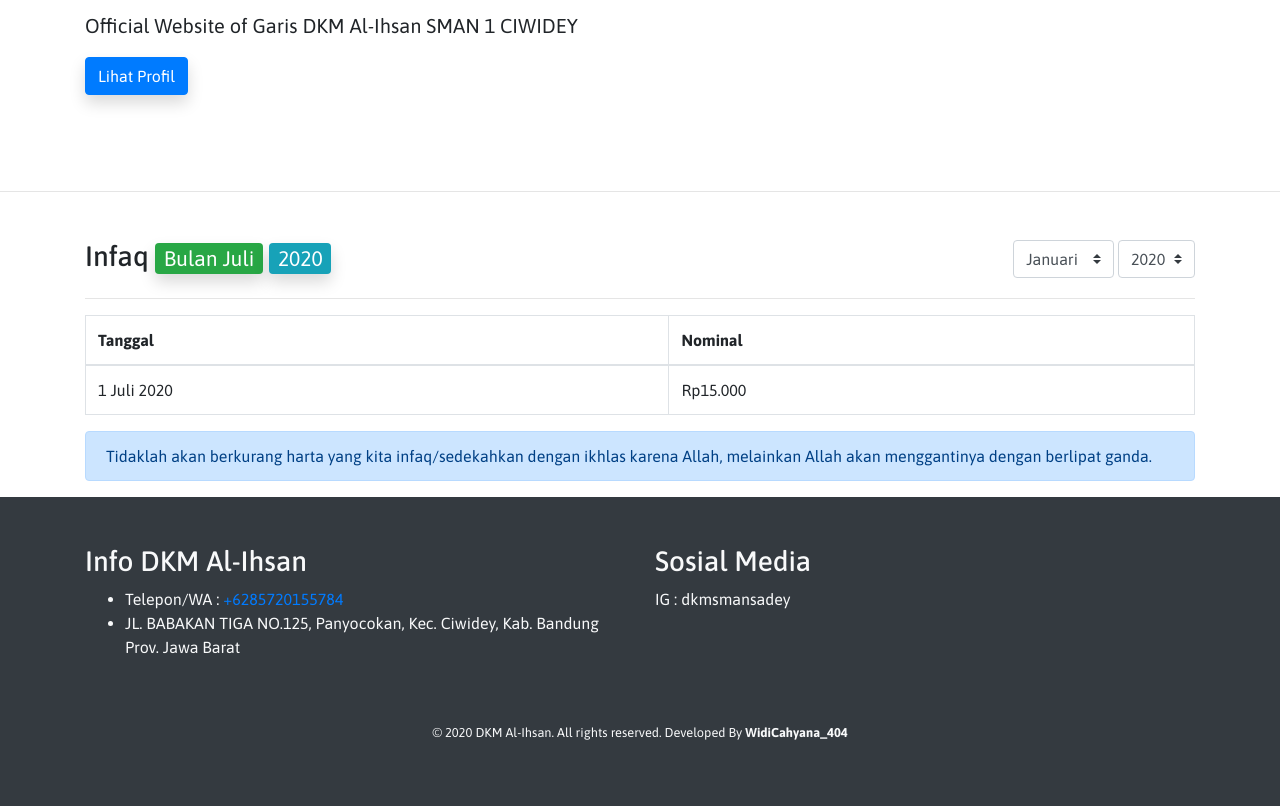
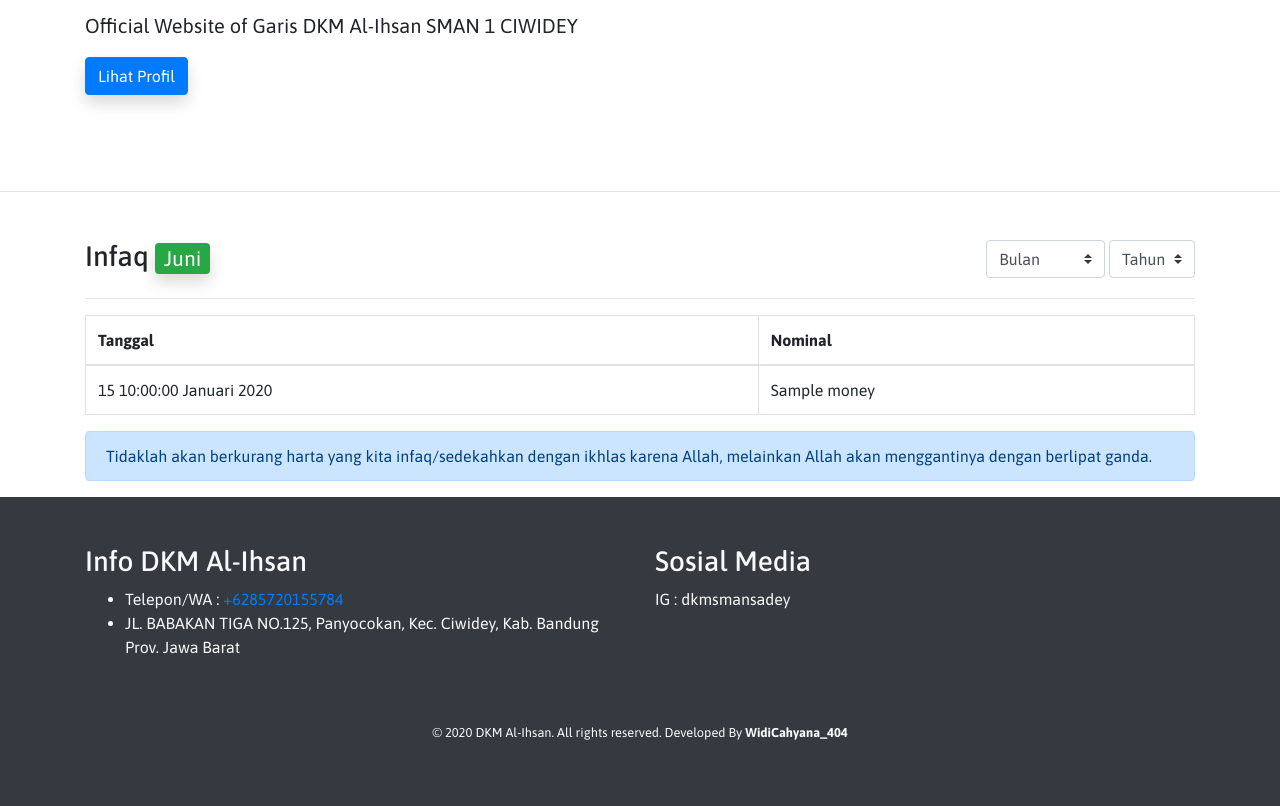
Before and after one commit to bangil0/dkm-alihsan, a CodeIgniter 4 app: the page made by app/Views/pages/index.php in a window 1280 px wide. Shown: the part 382-1188 px from the top of the page. Run offline with PHP 8.4 and a stand-in for CodeIgniter, Linux system fonts and the light colour scheme; the template is opened without the code that fills it: most values are stand-ins (such as "Sample title", 1, 10 or a date in 2020); some libraries are stand-ins or nearby versions.

Commit message:
Menampilkan data infaq di beranda

```diff
--- a/app/Views/pages/index.php
+++ b/app/Views/pages/index.php
@@ -10,24 +10,35 @@
 </div>
 
 <hr>
-<div class="container mt-5">
+<div class="container mt-5" id="infaq">
   <div class="row">
     <div class="col-sm-6">
       <h3>Infaq
-        <div class="font-weight-normal badge badge-success shadow">Bulan Juli</div>
-        <div class="font-weight-normal badge badge-info shadow">2020</div>
+        <div class="font-weight-normal badge badge-success shadow"><script>if (getQueryVariable('month')) { idbulan(getQueryVariable('month')); }</script></div>
+        <div class="font-weight-normal badge badge-info shadow"><?php ?></div>
       </h3>
     </div>
     <div class="col-sm-6 text-right">
-      <select class="custom-select w-auto">
-        <option value="">Januari</option>
-        <option value="">Februari</option>
-        <option value="">Maret</option>
+      <select class="custom-select w-auto" onchange="window.location.href = '/?month='+ this.value +'&year='+ getQueryVariable('year') + '#infaq'">
+        <option value="">Bulan</option>
+        <option value="01">Januari</option>
+        <option value="02">Februari</option>
+        <option value="03">Maret</option>
+        <option value="04">April</option>
+        <option value="05">Mei</option>
+        <option value="06">Juni</option>
+        <option value="07">Juli</option>
+        <option value="08">Agustus</option>
+        <option value="09">September</option>
+        <option value="10">Oktober</option>
+        <option value="11">November</option>
+        <option value="12">Desember</option>
       </select>
-      <select class="custom-select w-auto">
-        <option value="">2020</option>
-        <option value="">2021</option>
-        <option value="">2022</option>
+      <select class="custom-select w-auto" onchange="window.location.href = '/?month='+ getQueryVariable('month') +'&year='+ this.value + '#infaq'">
+        <option value="">Tahun</option>
+        <option value="2020">2020</option>
+        <option value="2021">2021</option>
+        <option value="2022">2022</option>
       </select>
     </div>
   </div>
@@ -41,11 +52,12 @@
       </tr>
     </thead>
     <tbody>
+      <?php foreach ($infaq as $inf) : ?>
       <tr>
-        <td>1 Juli 2020</td>
-        <td>Rp15.000</td>
+        <td><script>idformat("<?= $inf['date']; ?>")</script></td>
+        <td><?= $inf['money']; ?></td>
       </tr>
-
+      <?php endforeach; ?>
     </tbody>
   </table>
 </div>
--- a/app/Views/templates/fixed.php
+++ b/app/Views/templates/fixed.php
@@ -7,26 +7,155 @@
   <meta name="viewport" content="width=device-width, initial-scale=1, shrink-to-fit=no">
   <script>
     function idformat(date_string) {
-      var date    = date_string;
-      var dateAr  = date.split("-");
+      var date = date_string;
+      var dateAr = date.split("-");
       var tanggal = dateAr[2];
-      var bulan   = "";
+      var bulan = "";
       switch (dateAr[1]) {
-        case "01" : bulan = "Januari"; break;
-        case "02" : bulan = "Februari"; break;
-        case "03" : bulan = "Maret"; break;
-        case "04" : bulan = "April"; break;
-        case "05" : bulan = "Mei"; break;
-        case "06" : bulan = "Juni"; break;
-        case "07" : bulan = "Juli"; break;
-        case "08" : bulan = "Agustus"; break;
-        case "09" : bulan = "September"; break;
-        case "10" : bulan = "Oktober"; break;
-        case "11" : bulan = "November"; break;
-        case "12" : bulan = "Desember"; break;
+        case "01":
+          bulan = "Januari";
+          break;
+        case "02":
+          bulan = "Februari";
+          break;
+        case "03":
+          bulan = "Maret";
+          break;
+        case "04":
+          bulan = "April";
+          break;
+        case "05":
+          bulan = "Mei";
+          break;
+        case "06":
+          bulan = "Juni";
+          break;
+        case "07":
+          bulan = "Juli";
+          break;
+        case "08":
+          bulan = "Agustus";
+          break;
+        case "09":
+          bulan = "September";
+          break;
+        case "10":
+          bulan = "Oktober";
+          break;
+        case "11":
+          bulan = "November";
+          break;
+        case "12":
+          bulan = "Desember";
+          break;
       };
       var tahun = dateAr[0];
       document.write(tanggal + " " + bulan + " " + tahun);
+    }
+
+    function idbulan2(month_code) {
+      switch (month_code) {
+        case "01":
+          bulan = "Januari";
+          break;
+        case "02":
+          bulan = "Februari";
+          break;
+        case "03":
+          bulan = "Maret";
+          break;
+        case "04":
+          bulan = "April";
+          break;
+        case "05":
+          bulan = "Mei";
+          break;
+        case "06":
+          bulan = "Juni";
+          break;
+        case "07":
+          bulan = "Juli";
+          break;
+        case "08":
+          bulan = "Agustus";
+          break;
+        case "09":
+          bulan = "September";
+          break;
+        case "10":
+          bulan = "Oktober";
+          break;
+        case "11":
+          bulan = "November";
+          break;
+        case "12":
+          bulan = "Desember";
+          break;
+      }
+      return bulan;
+    }
+
+    function idbulan(month_code) {
+      switch (month_code) {
+        case "01":
+          bulan = "Januari";
+          break;
+        case "02":
+          bulan = "Februari";
+          break;
+        case "03":
+          bulan = "Maret";
+          break;
+        case "04":
+          bulan = "April";
+          break;
+        case "05":
+          bulan = "Mei";
+          break;
+        case "06":
+          bulan = "Juni";
+          break;
+        case "07":
+          bulan = "Juli";
+          break;
+        case "08":
+          bulan = "Agustus";
+          break;
+        case "09":
+          bulan = "September";
+          break;
+        case "10":
+          bulan = "Oktober";
+          break;
+        case "11":
+          bulan = "November";
+          break;
+        case "12":
+          bulan = "Desember";
+          break;
+        default:
+          bulan = new Date().getMonth();
+          bulan = bulan < 9 ? "0" + (bulan + 1) : bulan + 1;
+          bulan = idbulan2(bulan);
+          break;
+      };
+      document.write(bulan);
+    }
+
+    function getQueryVariable(variable) {
+      var query = window.location.search.substring(1);
+      var vars = query.split("&");
+      for (var i = 0; i < vars.length; i++) {
+        var pair = vars[i].split("=");
+        if (pair[0] == variable) {
+          return pair[1];
+        }
+      }
+      if (variable == "year") {
+        return new Date().getFullYear();
+      } else {
+        return new Date().getMonth();
+      }
     }
   </script>
   <!-- Bootstrap CSS -->
@@ -81,9 +210,9 @@
     integrity="sha384-OgVRvuATP1z7JjHLkuOU7Xw704+h835Lr+6QL9UvYjZE3Ipu6Tp75j7Bh/kR0JKI" crossorigin="anonymous">
   </script>
   <script>
-    $('.table .btn-danger').on('click', function(){
-      var id   = $(this).attr('data-id');
-      var url  = "/infaq/delete/" + id;
+    $('.table .btn-danger').on('click', function () {
+      var id = $(this).attr('data-id');
+      var url = "/infaq/delete/" + id;
       var date = $(this).attr('data-date');
       var money = $(this).attr('data-money');
       var warning = "Hapus data tanggal " + date + " dengan nominal " + money + " ?";
@@ -91,7 +220,7 @@
       $('#data-warning').html(warning);
     });
 
-    $('.table .btn-warning').on('click', function(){
+    $('.table .btn-warning').on('click', function () {
       var id = $(this).attr('data-id');
       var money = $(this).attr('data-money');
       $('#edit-field').val(money);
```
Also changed, not shown: app/Controllers/User.php (+5 -2 lines).
